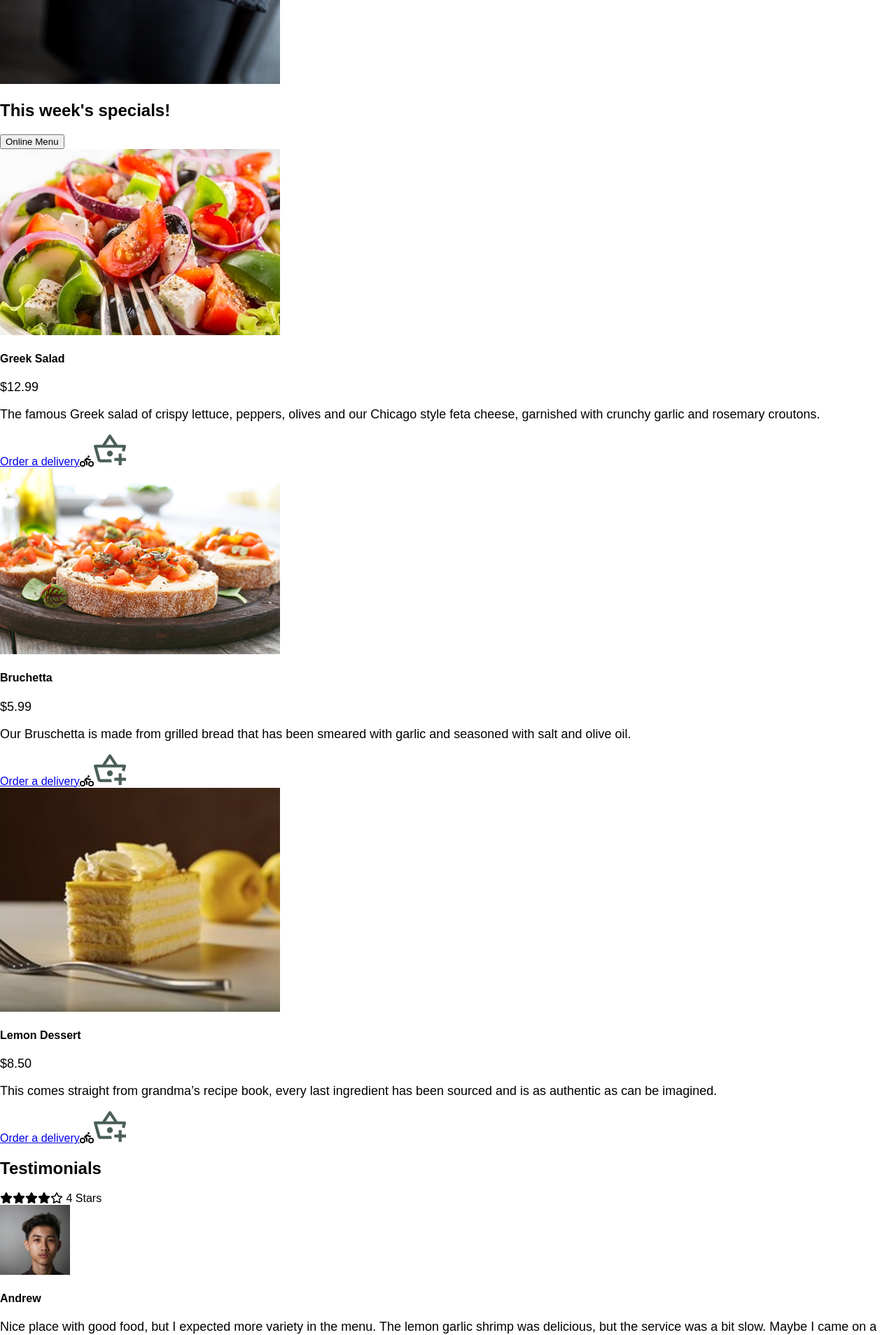
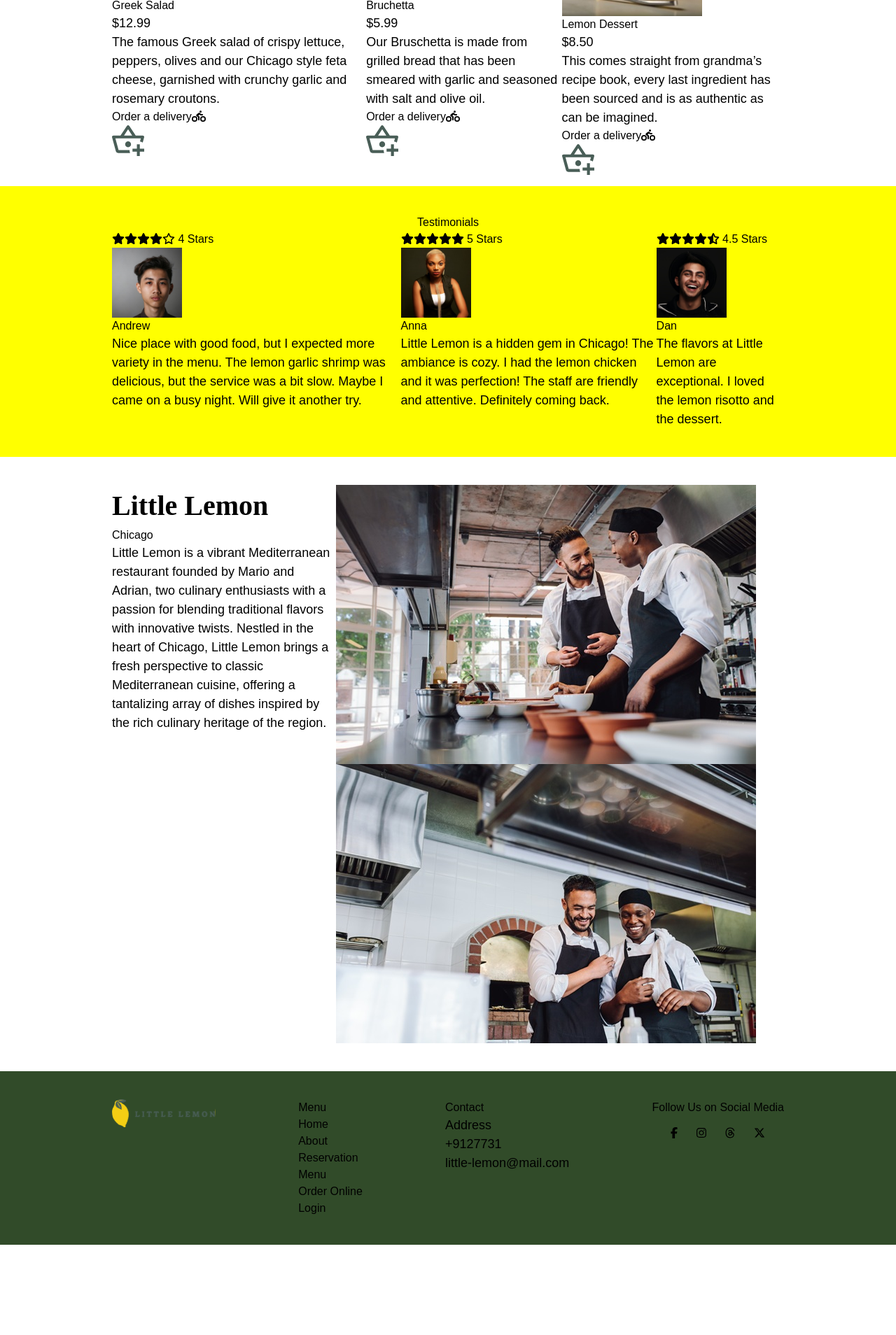
Before and after one commit to rafia-farooq/little-lemon, a React (Create React App) app: page / in a window 1280 px wide. Shown: the part 880-2788 px from the top of the page at 70% size. After the commit the page ends 2659 px from the top, so only its background shows below. Built offline with nearby package versions, Linux system fonts and the light colour scheme.

Commit message:
added flexbox layout to homepage

```diff
--- a/src/Components/About.js
+++ b/src/Components/About.js
@@ -1,7 +1,7 @@
 const About = () => {
     return (
-        <section>
-            <div>
+        <section class="py-10 flex w-3/4 my-0 mx-auto">
+            <div class="w-1/3">
             <h1>Little Lemon</h1>
             <h3>Chicago</h3>
             <p>Little Lemon is a vibrant Mediterranean restaurant founded by Mario and Adrian,
--- a/src/Components/Footer.js
+++ b/src/Components/Footer.js
@@ -6,7 +6,8 @@
 
 const Footer = () => {
     return (
-        <footer>
+        <footer class="footer py-10">
+          <div class="flex justify-between w-3/4 my-0 mx-auto">{/*---- wrapper -----*/}
             <section>
               <img src={Logo} alt="logo"/>
             </section>
@@ -14,22 +15,22 @@
               <h4>Menu</h4>
               <ul>
                 <li>
-              <a>Home</a>
+                  <a href='#'>Home</a>
                 </li>
                 <li>
-              <a>About</a>
+                  <a  href='#'>About</a>
                 </li>
                 <li>
-              <a>Reservation</a>
+                  <a  href='#'>Reservation</a>
                 </li>
                 <li>
-              <a>Menu</a>
+                  <a  href='#'>Menu</a>
                 </li>
                 <li>
-              <a>Order Online</a>
+                  <a  href='#'>Order Online</a>
                 </li>
                 <li>
-              <a>Login</a>
+                  <a  href='#'>Login</a>
                 </li>
               </ul>
             </section>
@@ -41,13 +42,14 @@
             </section>
             <section>
               <h4>Follow Us on Social Media</h4>
-          <div>
-            <FontAwesomeIcon icon={faFacebookF} />
+              <div class="flex justify-evenly my-4">
+                <FontAwesomeIcon icon={faFacebookF}/>
                 <FontAwesomeIcon icon={faInstagram} />
                 <FontAwesomeIcon icon={faThreads} />
                 <FontAwesomeIcon icon={faXTwitter} />
               </div>
             </section>
+          </div>{/*----end of wrapper-----*/}
       </footer>
     )
 }
--- a/src/Components/Hero.js
+++ b/src/Components/Hero.js
@@ -1,6 +1,7 @@
 const Hero = () => {
     return (
-        <section>
+        <section class="py-10 hero">
+          <div class="flex w-3/4 my-0 mx-auto"> {/*---- wrapper -----*/}
             <article>
               <h1>Little Lemon</h1>
               <h3>Chicago</h3>
@@ -12,6 +13,7 @@
             <article>
                 <img src={require('../assets/heroImage.jpg')} alt="image of a server carrying a dish"/>
             </article>
+          </div>{/*----end of wrapper-----*/}
         </section>
     )
 }
--- a/src/Components/Menu.js
+++ b/src/Components/Menu.js
@@ -6,18 +6,18 @@
 const Menu = () => {
   return (
     <section>
-      <div>
+      <div class="flex justify-between w-3/4 my-0 mx-auto py-10">
         <h2>This week's specials!</h2>
         <button>Online Menu</button>
       </div>
-      <div>
+      <div class="flex justify-evenly w-3/4 my-4 mx-auto">
         {MenuList.map((item, index) => {
         // Destructuring item to extract the dish and other properties
         const { dish, price, imageUrl, description } = item;
 
         return (
           <article key={index}>
-              <img src={imageUrl} alt={dish} />
+            <img src={imageUrl} alt={dish} width="200px"/>
             <div>
               <h4>{dish}</h4>
               <p>{price}</p>
--- a/src/Components/Nav.js
+++ b/src/Components/Nav.js
@@ -2,12 +2,12 @@
 
 const Nav = () => {
     return (
-        <header>
+      <header class="flex justify-between py-5 items-center w-3/4 my-0 mx-auto">
         <div>
           <img src={Logo} alt="logo" />
         </div>
-        <nav>
-          <ul>
+        <nav class="w-1/2">
+          <ul class="flex justify-evenly">
             <li>
               <a>Home</a>
             </li>
--- a/src/Components/Testimonials.js
+++ b/src/Components/Testimonials.js
@@ -5,9 +5,9 @@
 
 const Testimonials = () => {
     return (
-        <section>
-            <h2>Testimonials</h2>
-            <div>
+        <section class="py-10 reviews">
+            <h2 class="text-center">Testimonials</h2>
+            <div class="flex w-3/4 my-0 mx-auto">
                 {Reviews.map((item, index) => {
                     const { stars, customerName, imageUrl, review } = item;
 
--- a/src/index.css
+++ b/src/index.css
@@ -1,3 +1,17 @@
+@tailwind base;
+@tailwind components;
+@tailwind utilities;
+
+/* Color variables */
+
+@layer base {
+  :root {
+    --color-primary: rgb(49 75 41);
+    --color-secondary: yellow;
+    /* ... */
+  }
+}
+
 body {
   margin: 0;
   font-family:'Karla', sans-serif;
@@ -13,3 +27,19 @@
 p {
   font-size: 18px;
 }
+
+/* Hero section of Homepage */
+.hero {
+  background: var(--color-primary);
+}
+
+/* Testimonials section */
+.reviews {
+  background: var(--color-secondary);
+}
+
+/* Footer */
+
+.footer {
+  background: var(--color-primary);
+}
```
Also changed, not shown: src/assets/icons/lemon-icon.png (added). Lines whose indentation alone changed are shown as unchanged.
